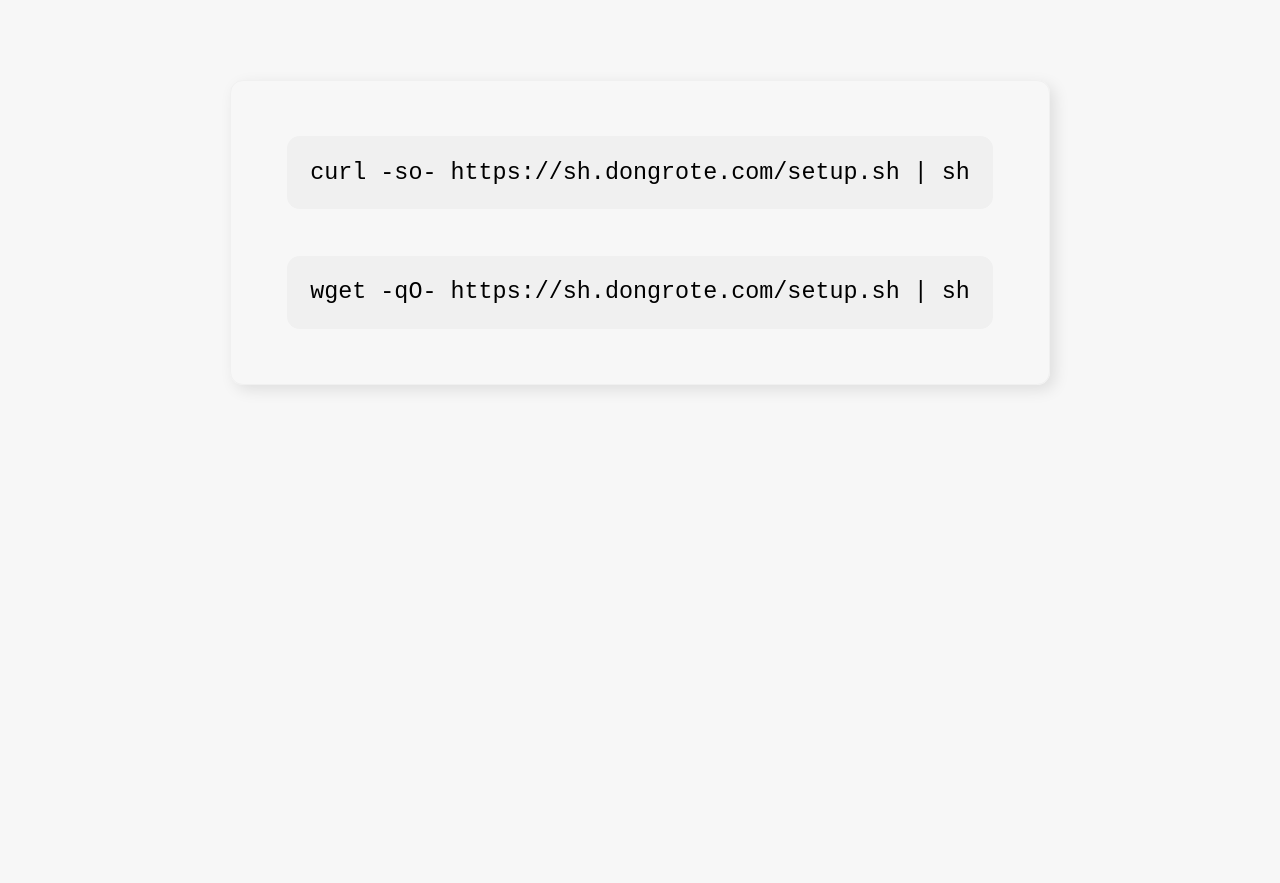
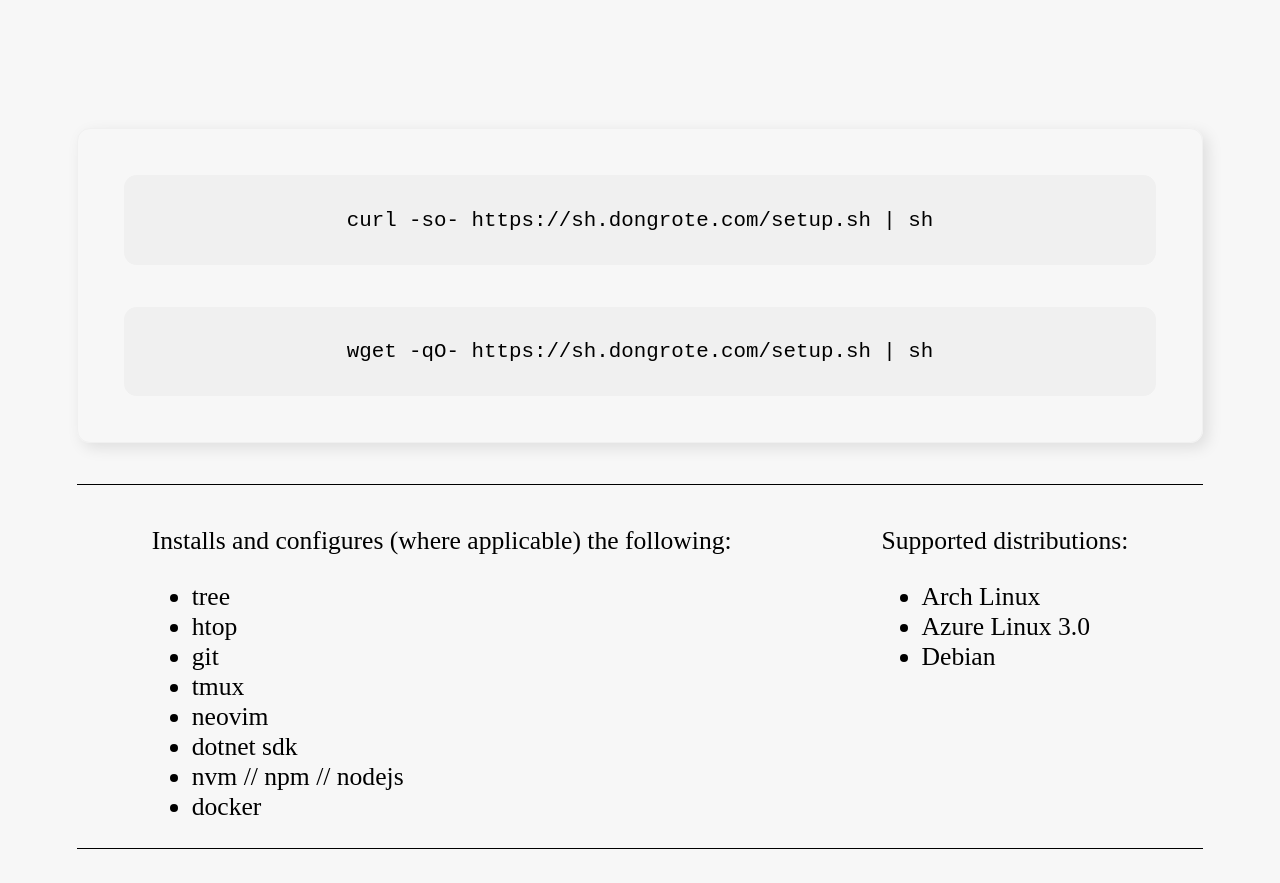
Before and after one commit to dongrote/sh.dongrote.com, a plain HTML site: page app/www/index.html in a window 1280 px wide. Shown: the top 883 px of the page. Before the commit the page ends 800 px from the top, so only its background shows below. Drawn offline with Linux system fonts and the light colour scheme.

Commit message:
add docker

```diff
--- a/app/www/index.html
+++ b/app/www/index.html
@@ -7,26 +7,44 @@
     <style>
       body {
         display: flex;
+        font-size: 1.6em;
+        flex-direction: column;
         justify-content: center;
         background-color: #f7f7f7;
         margin: 0;
         padding: 5em 3em;
       }
 
+      path { fill: #0c0c0c; }
+
       .centered {
-        padding: 2rem 2rem;
+        padding: 1.6rem 1.6rem;
+        justify-content: center;
+      }
+
+      .flex {
+        display: flex;
+        }
+
+      .column {
+        flex-direction: column;
+        }
+
+      .row { flex-direction: row; }
+
+      .shadow-border {
         border: 1px solid #f0f0f0;
         border-radius: 0.8rem;
         box-shadow: 5px 5px 15px rgba(0, 0, 0, 0.1);
-        display: flex;
-        flex-direction: column;
-        justify-content: space-between;
-      }
+        }
+
+      .space-around { justify-content: space-around; }
+
+      .top-border { border-top: 1px solid; padding-top: 1.6em; }
 
       code {
         background-color: #f0f0f0;
-        font-size: 1.8em;
-        padding: 1em;
+        padding: 1.6em;
         border-radius: 0.8rem;
         display: flex;
         justify-content: center;
@@ -35,8 +53,9 @@
 
       @media (prefers-color-scheme: dark) {
         body { color: #f7f7f7; background-color: #0c0c0c; }
+        path { fill: #f7f7f7; }
         code { color: #f7f7f7; background-color: #1c1c1c; border: 1px solid #2c2c2c; }
-        .centered {
+        .shadow-border {
           border: 1px solid #2c2c2c;
           box-shadow: 5px 5px 5px rgba(130, 130, 130, .9);
         }
@@ -44,9 +63,40 @@
     </style>
   </head>
   <body>
-    <div class="centered">
+    <div class="centered shadow-border flex column">
       <code class="language-bash">curl -so- https://sh.dongrote.com/setup.sh | sh</code>
       <code class="language-bash">wget -qO- https://sh.dongrote.com/setup.sh | sh</code>
     </div>
+    <div class="flex row space-around top-border" style="margin-top: 1.6em">
+        <div class="flex column">
+            Installs and configures (where applicable) the following:
+            <ul>
+                <li>tree</li>
+                <li>htop</li>
+                <li>git</li>
+                <li>tmux</li>
+                <li>neovim</li>
+                <li>dotnet sdk</li>
+                <li>nvm // npm // nodejs</li>
+                <li>docker</li>
+            </ul>
+        </div>
+        <div class="flex column">
+            Supported distributions:
+            <ul>
+                <li>Arch Linux</li>
+                <li>Azure Linux 3.0</li>
+                <li>Debian</li>
+            </ul>
+        </div>
+    </div>
+    <div class="centered flex row top-border">
+        <a href="https://github.com/dongrote/sh.dongrote.com">
+            <svg xmlns="http://www.w3.org/2000/svg" height="40" viewBox="0 0 16 16" width="40" aria-hidden="true" class="d-block">
+                <path d="M8 0C3.58 0 0 3.58 0 8c0 3.54 2.29 6.53 5.47 7.59.4.07.55-.17.55-.38 0-.19-.01-.82-.01-1.49-2.01.37-2.53-.49-2.69-.94-.09-.23-.48-.94-.82-1.13-.28-.15-.68-.52-.01-.53.63-.01 1.08.58 1.23.82.72 1.21 1.87.87 2.33.66.07-.52.28-.87.51-1.07-1.78-.2-3.64-.89-3.64-3.95 0-.87.31-1.59.82-2.15-.08-.2-.36-1.02.08-2.12 0 0 .67-.21 2.2.82.64-.18 1.32-.27 2-.27.68 0 1.36.09 2 .27 1.53-1.04 2.2-.82 2.2-.82.44 1.1.16 1.92.08 2.12.51.56.82 1.27.82 2.15 0 3.07-1.87 3.75-3.65 3.95.29.25.54.73.54 1.48 0 1.07-.01 1.93-.01 2.2 0 .21.15.46.55.38A8.013 8.013 0 0016 8c0-4.42-3.58-8-8-8z">
+                </path>
+            </svg>
+        </a>
+    </div>
   </body>
 </html>
```
Also changed, not shown: 1 other file.
